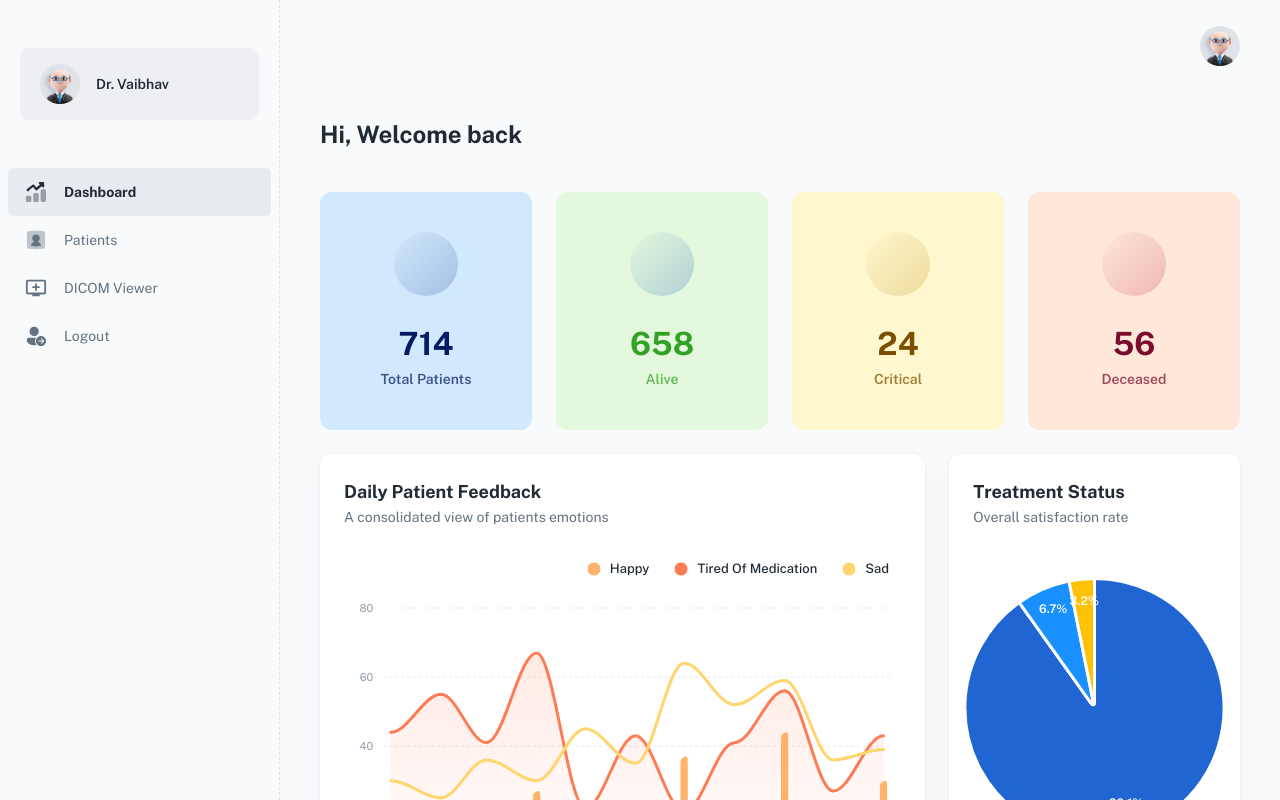
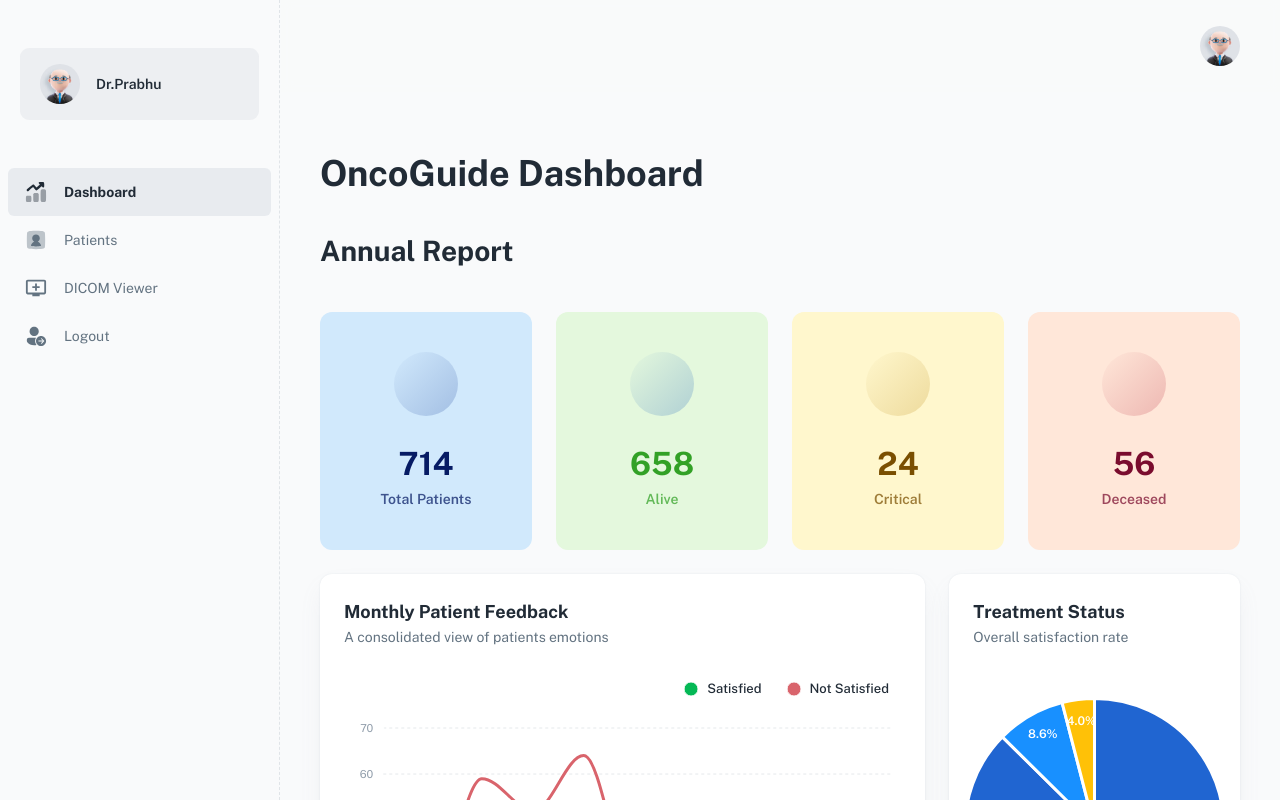
Before and after one commit to vedantPersi/techathon_multimodal_analisys, a React (Create React App) app in the folder Frontend/: page /dashboard/app in a window 1280 px wide. Shown: the top 800 px of the page. Built offline with nearby package versions, Linux system fonts and the light colour scheme; some icons are missing; a web font is replaced by a local one; what dwv would draw is missing.

Commit message:
Final updated code

```diff
--- a/Frontend/src/_mock/account.js
+++ b/Frontend/src/_mock/account.js
@@ -1,7 +1,7 @@
 // ----------------------------------------------------------------------
 
 const account = {
-  displayName: 'Dr. Vaibhav',
+  displayName: 'Dr.Prabhu',
   email: 'demo@email.com',
   photoURL: '/assets/images/avatars/avatar_18.jpg',
 };
--- a/Frontend/src/components/Cart.jsx
+++ b/Frontend/src/components/Cart.jsx
@@ -13,7 +13,7 @@ const Cart = () => {
     <div className="bg-half-transparent w-full fixed nav-item top-0 right-0 ">
       <div className="float-right h-screen  duration-1000 ease-in-out dark:text-gray-200 transition-all dark:bg-[#484B52] bg-white md:w-400 p-8">
         <div className="flex justify-between items-center">
-          <p className="font-semibold text-lg">Shopping Cart</p>
+          <p className="font-semibold text-lg">Oncoguide</p>
           <Button
             icon={<MdOutlineCancel />}
             color="rgb(153, 171, 180)"
--- a/Frontend/src/components/Header.jsx
+++ b/Frontend/src/components/Header.jsx
@@ -5,6 +5,7 @@ const Header = ({ category, title }) => (
     <p className="text-lg text-gray-400">{category}</p>
     <p className="text-3xl font-extrabold tracking-tight text-slate-900">
       {title}
+
     </p>
   </div>
 );
--- a/Frontend/src/layouts/dashboard/header/index.js
+++ b/Frontend/src/layouts/dashboard/header/index.js
@@ -45,6 +45,7 @@ Header.propTypes = {
 export default function Header({ onOpenNav }) {
   return (
     <StyledRoot>
+
       <StyledToolbar>
         <IconButton
           onClick={onOpenNav}
--- a/Frontend/src/pages/DashboardAppPage.js
+++ b/Frontend/src/pages/DashboardAppPage.js
@@ -31,7 +31,8 @@ export default function DashboardAppPage() {
 
       <Container maxWidth="xl">
         <Typography variant="h4" sx={{ mb: 5 }}>
-          Hi, Welcome back
+          <h2>OncoGuide Dashboard</h2>
+          <h3>Annual Report</h3>
         </Typography>
 
         <Grid container spacing={3}>
@@ -53,42 +54,36 @@ export default function DashboardAppPage() {
 
           <Grid item xs={12} md={6} lg={8}>
             <AppWebsiteVisits
-              title="Daily Patient Feedback"
+              title="Monthly Patient Feedback"
               subheader="A consolidated view of patients emotions"
               chartLabels={[
-                '01/01/2023',
-                '02/01/2023',
-                '03/01/2023',
-                '04/01/2023',
-                '05/01/2023',
-                '06/01/2023',
-                '07/01/2023',
-                '08/01/2023',
-                '09/01/2023',
-                '10/01/2023',
-                '11/01/2023',
+                '01/01/2021',
+                '02/01/2021',
+                '03/01/2021',
+                '04/01/2021',
+                '05/01/2021',
+                '06/01/2021',
+                '07/01/2021',
+                '08/01/2021',
+                '09/01/2021',
+                '10/01/2021',
+                '11/01/2021',
               ]}
               chartData={ [
                 {
-                  name: 'Happy',
-                  type: 'column',
+                  name: 'Satisfied',
+                  type: 'line',
                   fill: 'solid',
-                  color: '#FFB26B',
+                  color: '#04b855',
                   data: [23, 11, 22, 27, 13, 22, 37, 21, 44, 22, 30],
                 },
+
                 {
-                  name: 'Tired of Medication',
-                  type: 'area',
-                  fill: 'gradient',
-                  color: '#FF7B54',
-                  data: [44, 55, 41, 67, 22, 43, 21, 41, 56, 27, 43],
-                },
-                {
-                  name: 'Sad',
+                  name: 'Not satisfied',
                   type: 'line',
                   fill: 'solid',
-                  color: '#FFD56F',
-                  data: [30, 25, 36, 30, 45, 35, 64, 52, 59, 36, 39],
+                  color: '#d9646c',
+                  data:[39,36,59,52,64,35,45,30,36,25,30],
                 },
               ]}
               />
@@ -99,7 +94,7 @@ export default function DashboardAppPage() {
               title="Treatment Status"
               subheader="Overall satisfaction rate"
               chartData={[
-                { label: 'Treated', value: 658 },
+                { label: 'Treated', value: 500 },
                 { label: 'Undergoing Treatment', value: 49 },
                 { label: 'N/A', value: 23 },
               ]}
--- a/Frontend/src/pages/LoginPage.js
+++ b/Frontend/src/pages/LoginPage.js
@@ -68,7 +68,9 @@ export default function LoginPage() {
         )}
 
         <Container maxWidth="sm">
+
           <StyledContent>
+          <h1>OncoGuide</h1>
             <Typography variant="h4" gutterBottom>
               Sign in
             </Typography>
--- a/Frontend/src/pages/ProductsPage.js
+++ b/Frontend/src/pages/ProductsPage.js
@@ -32,16 +32,16 @@ export default function ProductsPage() {
     setOpenFilter(false);
   };
 
-  const columns_pathalogy = [
+ const columns_pathalogy = [
     { id: "date", label: "Date", minWidth: 100},
-    { id: "wbcCount", label: "WBC Count", minWidth: 100},
-    { id: "rbcCount", label: "RBC Count", minWidth: 100},
-    { id: "hemoglobin", label: "Hemoglobin", minWidth: 100},
-    { id: "hematocrit", label: "Hematocrit", minWidth: 100},
-    { id: "plateletCount", label: "Platelet count", minWidth: 100},
-    { id: "sodium", label: "Sodium", minWidth: 100},
-    { id: "potassium", label: "Potassium", minWidth: 100},
-    { id: "chloride", label: "Chloride", minWidth: 100},
+    { id: "wbcCount", label: "WBC Count (cells/microliter)", minWidth: 100},
+    { id: "rbcCount", label: "RBC Count (cells/microliter)", minWidth: 100},
+    { id: "hemoglobin", label: "Hemoglobin (grams/dL)", minWidth: 100},
+    { id: "hematocrit", label: "Hematocrit (%)", minWidth: 100},
+    { id: "plateletCount", label: "Platelet count (cells/microliter)", minWidth: 100},
+    { id: "sodium", label: "Sodium (mEq/L)", minWidth: 100},
+    { id: "potassium", label: "Potassium (mEq/L)", minWidth: 100},
+    { id: "chloride", label: "Chloride (mEq/L)", minWidth: 100},
   ];
 
   const rows_pathalogy = [
@@ -61,7 +61,7 @@ export default function ProductsPage() {
     { id: "egfrMutationCount", label: "EGFR Mutation Count", minWidth: 100},
     { id: "tp53MutationCount", label: "TP53 Mutation Count", minWidth: 100},
     { id: "alkFusionStatus", label: "ALK Fusion Status", minWidth: 100},
-    { id: "ros1FusionStatus", label: "ROS1 Fucion Status", minWidth: 100},
+    { id: "ros1FusionStatus", label: "ROS1 Fusion Status", minWidth: 100},
     { id: "treatment", label: "Treatment", minWidth: 100},
     { id: "response", label: "Response", minWidth: 100},
   ];
@@ -112,7 +112,7 @@ export default function ProductsPage() {
 
   const [rows_generic, setGenericData] = useState([]);
   const [chart_data, setChartData] = useState([]);
-  const [chart_lables, setChartLables] = useState([]);
+  const [chart_labels, setChartLables] = useState([]);
 
   useEffect(() => {
     fetch("http://localhost:8080/patient/getPatientMutation")
@@ -266,9 +266,9 @@ export default function ProductsPage() {
         <Grid item xs={12} md={6} lg={12}>
           <AppWebsiteVisits
             title="Generic Alteration"
-            subheader="Small cell lung cancer(NSCLC), which is the most common type of lung cancer"
-            chartLabels={chart_labels_sample}
-            chartData={chart_data_sample}
+            subheader="Non Small cell lung cancer(NSCLC), which is the most common type of lung cancer"
+            chartLabels={chart_labels}
+            chartData={chart_data}
           />
           <Table>
             <TableHead>
@@ -282,7 +282,7 @@ export default function ProductsPage() {
             </TableHead>
 
             <TableBody>
-              {rows_generic_sample.map((row) => (
+              {rows_generic.map((row) => (
                 <TableRow key={row.id}>
                   <TableCell align="left">{row.date}</TableCell>
                   <TableCell align="left">{row.smokingStatus}</TableCell>
--- a/Frontend/src/pages/UserPage.js
+++ b/Frontend/src/pages/UserPage.js
@@ -75,7 +75,7 @@ function applySortFilter(array, comparator, query) {
 export default function UserPage() {
   useEffect(() => {
     //fetch("http://localhost:8080/patient/get")
-    fetch("https://jsonplaceholder.typicode.com/users")
+    fetch("http://localhost:8080/patient/get")
       .then(response => response.json())
       .then(json => {
         console.log(json)
@@ -237,7 +237,7 @@ export default function UserPage() {
                         <TableCell align="left">{weight}</TableCell>
 
                         <TableCell align="left">
-                        <Label>{survivalStatus ? 'Alive' : 'Dead'}</Label>
+                        <Label>{survivalStatus ? 'Alive' : 'Deceased'}</Label>
                         </TableCell>
 
 
--- a/Frontend/src/sections/auth/login/LoginForm.js
+++ b/Frontend/src/sections/auth/login/LoginForm.js
@@ -30,6 +30,7 @@ export default function LoginForm() {
             endAdornment: (
               <InputAdornment position="end">
                 <IconButton onClick={() => setShowPassword(!showPassword)} edge="end">
+
                   <Iconify icon={showPassword ? 'eva:eye-fill' : 'eva:eye-off-fill'} />
                 </IconButton>
               </InputAdornment>
@@ -39,7 +40,7 @@ export default function LoginForm() {
       </Stack>
 
       <Stack direction="row" alignItems="center" justifyContent="space-between" sx={{ my: 2 }}>
-        <Checkbox name="remember" label="Remember me" />
+
         <Link variant="subtitle2" underline="hover">
           Forgot password?
         </Link>
```
Also changed, not shown: Frontend/src/pages/BloodChart.jsx (added, +163 -0 lines).
